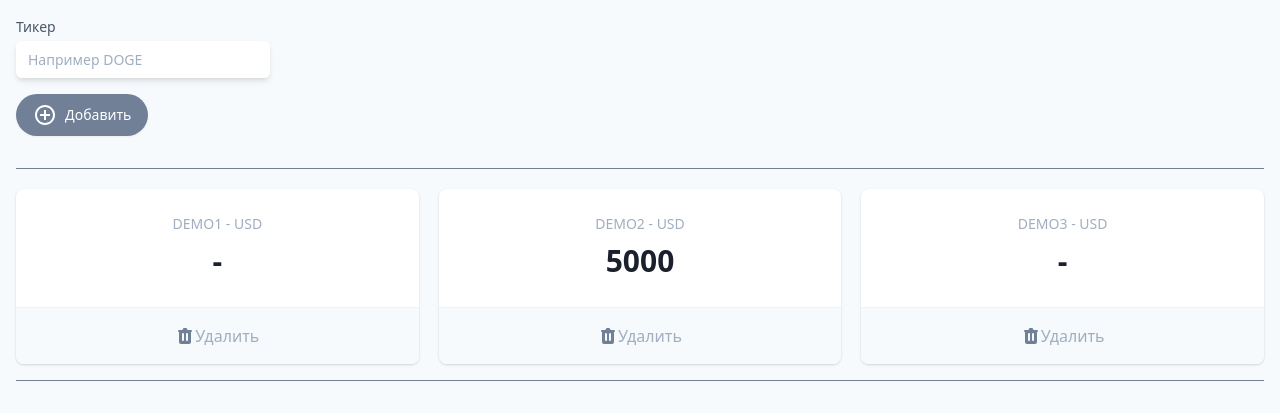
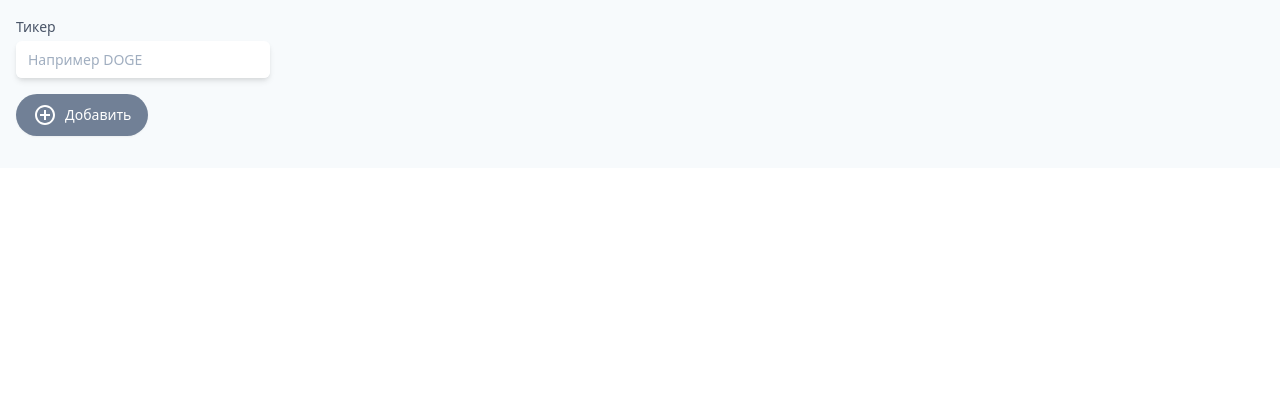
Before and after one commit to douryne/Cryptonomicon, a Vue app: page / in a window 1280 px wide. Shown: the top 420 px of the page. Built offline with nearby package versions, Linux system fonts and the light colour scheme.

Commit message:
display prices default tickers removed

```diff
--- a/src/App.vue
+++ b/src/App.vue
@@ -182,11 +182,7 @@ export default {
   data() {
     return {
       ticker: "",
-      tickers: [
-        { name: "DEMO1", price: "-" },
-        { name: "DEMO2", price: "5000" },
-        { name: "DEMO3", price: "-" },
-      ],
+      tickers: [],
       selectedTicker: null,
     };
   },
@@ -199,13 +195,13 @@ export default {
       };
 
       this.tickers.push(newTicker);
-      console.log(process.env.VUE_APP_SERVER_URL);
       setInterval(async () => {
         const response = await fetch(
           `${process.env.VUE_APP_SERVER_URL}/getData?coin=${newTicker.name}`
         );
         const data = await response.json();
-        console.log(data);
+        this.tickers.find((t) => t.name === newTicker.name).price =
+          data.USD > 1 ? data.USD.toFixed(2) : data.USD.toPrecision(2);
       }, 3000);
       this.ticker = "";
     },
```
